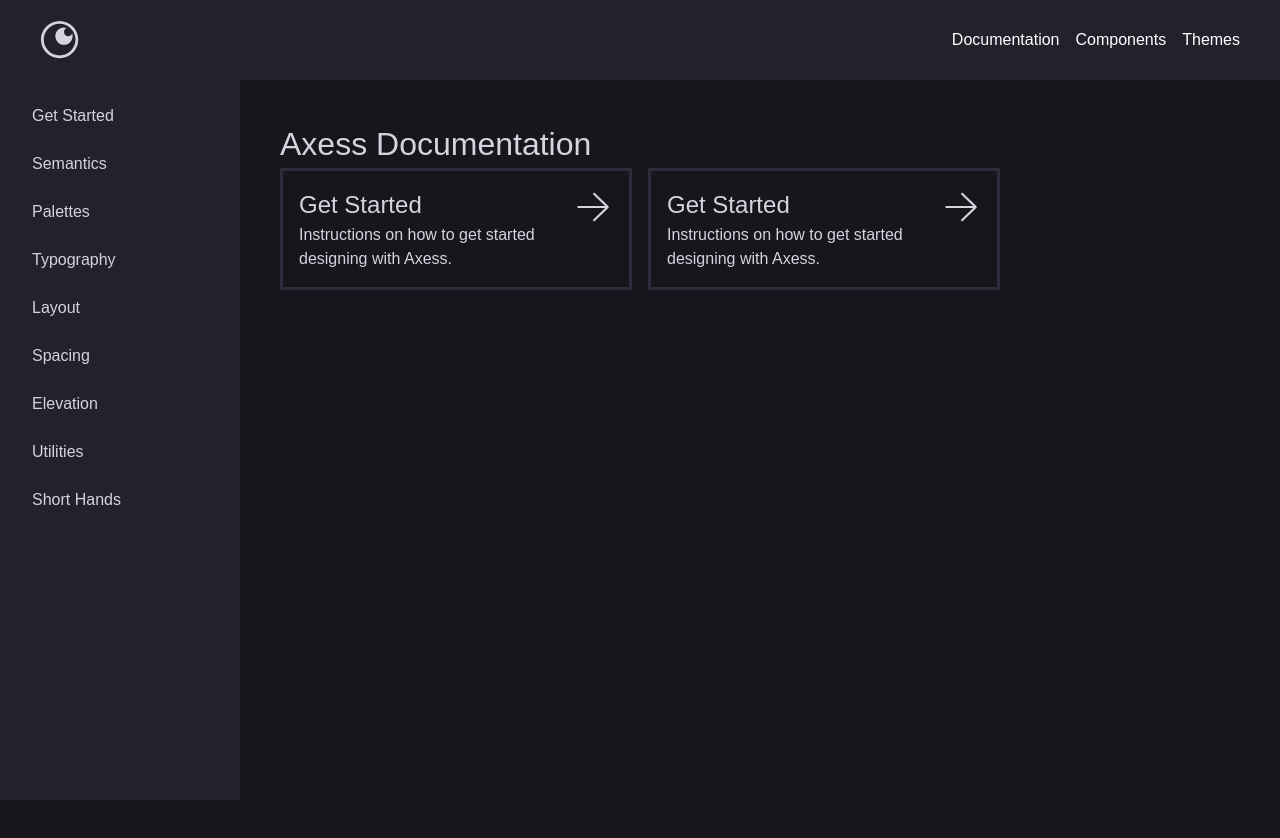
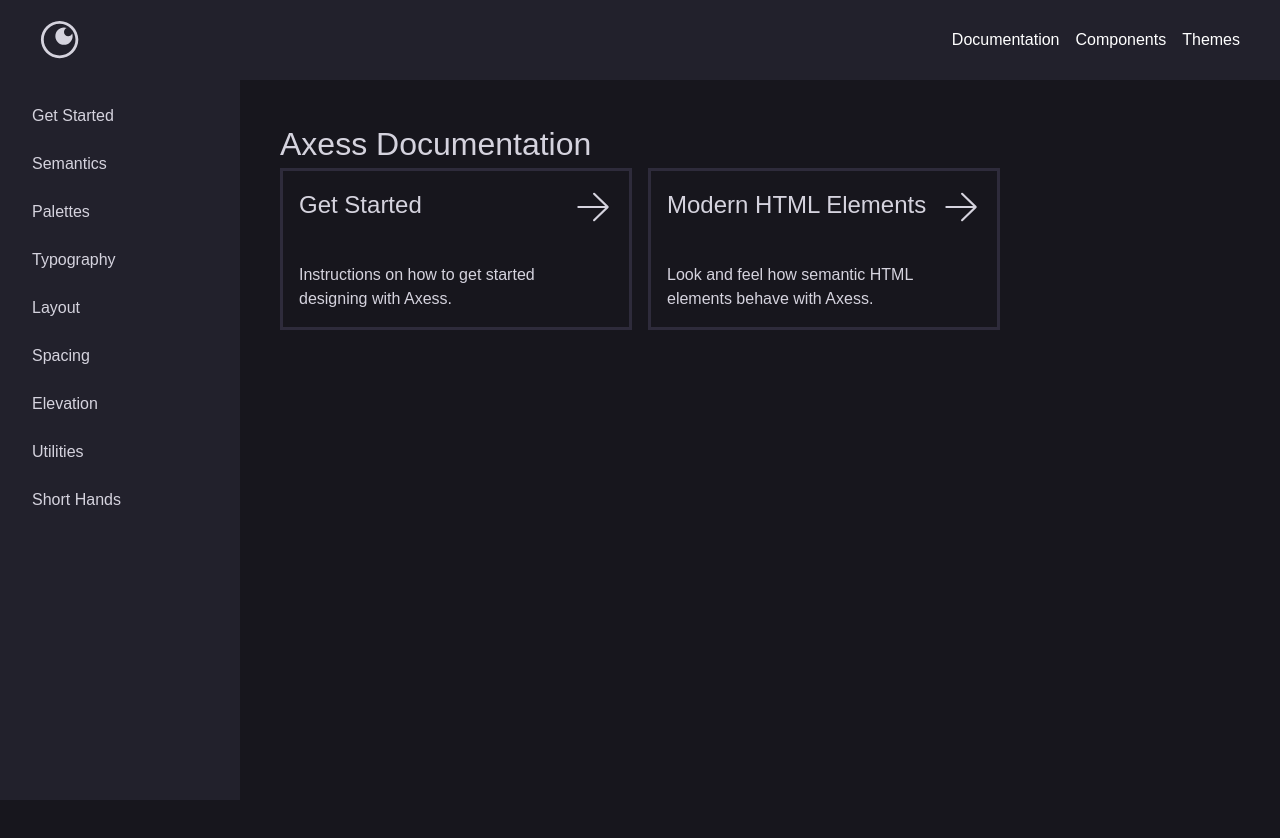
Before and after one commit to Nullcano/Elevon, a SvelteKit app: page /docs in a window 1280 px wide. Shown: the top 838 px of the page. Built offline with nearby package versions, Linux system fonts and the light colour scheme.

Commit message:
doc additions

```diff
--- a/src/lib/data.js
+++ b/src/lib/data.js
@@ -1,7 +1,9 @@
 export const HTMLTags = [
   {
     'tag': '<a>',
-    'desc': 'hyperlink'
+    'desc': 'hyperlink',
+    'semantic': 'This is the semantic <a href="/docs/tags/a">hyperlink</a>.',
+    'example': 'This is a styled <a class="padding-all-small background-dark text-light-darken hover-text-light hover-reset-underline animate" href="/docs/tags/a">hyperlink</a> example.'
   }, {
     'tag': '<abbr>',
     'desc': 'abbreviation or acronym'
--- a/src/lib/utils.js
+++ b/src/lib/utils.js
@@ -4,3 +4,9 @@ export const slugify = (str) => {
   const newStr = str.split('').map((letter, i) => letter.replace(new RegExp(from.charAt(i), 'g'), to.charAt(i)))
   return newStr.toString().toLowerCase().trim().replace(/\s+/g, '-').replace(/&/g, '-y-').replace(/[^\w-]+/g, '').replace(/--+/g, '-')
 }
+
+export const encode = (str) => {
+  return str.replace(/[\u00A0-\u9999<>\&]/g, function(i) {
+    return '&#'+i.charCodeAt(0)+';';
+  })
+}
--- a/src/routes/docs/+page.svelte
+++ b/src/routes/docs/+page.svelte
@@ -2,9 +2,10 @@
 
 <div class="display-grid auto-fit-medium gap-medium">
   <a class="hover-reset-underline" href="/docs/start">
-    <div class="padding-all-medium display-flex border-all border-dark-lighten hover-background-dark animate">
+    <div class="padding-all-medium display-flex justify-space-between border-all border-dark-lighten hover-background-dark animate">
       <div>
         <h3>Get Started</h3>
+        <div class="short-small"></div>
         <p>Instructions on how to get started designing with Axess.</p>
       </div>
       <div class="short-small display-flex align-items-center gap-medium cursor-pointer" on:click={() => goto("/docs/tags")}>
@@ -14,11 +15,12 @@
       </div>
     </div>
   </a>
-  <a class="hover-reset-underline" href="/docs/start">
-    <div class="padding-all-medium display-flex border-all border-dark-lighten hover-background-dark animate">
+  <a class="hover-reset-underline" href="/docs/tags">
+    <div class="padding-all-medium display-flex justify-space-between border-all border-dark-lighten hover-background-dark animate">
       <div>
-        <h3>Get Started</h3>
-        <p>Instructions on how to get started designing with Axess.</p>
+        <h3>Modern HTML Elements</h3>
+        <div class="short-small"></div>
+        <p>Look and feel how semantic HTML elements behave with Axess.</p>
       </div>
       <div class="short-small display-flex align-items-center gap-medium cursor-pointer" on:click={() => goto("/docs/tags")}>
         <svg class="parent-height" viewBox="0 0 28 28" xmlns="http://www.w3.org/2000/svg">
--- a/src/routes/docs/tags/+page.svelte
+++ b/src/routes/docs/tags/+page.svelte
@@ -4,7 +4,7 @@
   let tags = HTMLTags.sort()
 </script>
 
-<h1>All modified HTML Tags</h1>
+<h1>Axess Semantic HTML</h1>
 
 <p class="wide-small">Explore all HTML tags that has been modified by Axess and see how it looks semantically with Axess default styling and with simple examples using Axess utility classes.</p>
 
```
Also changed, not shown: src/routes/docs/tags/[slug]/+page.svelte (+6 -6 lines).
